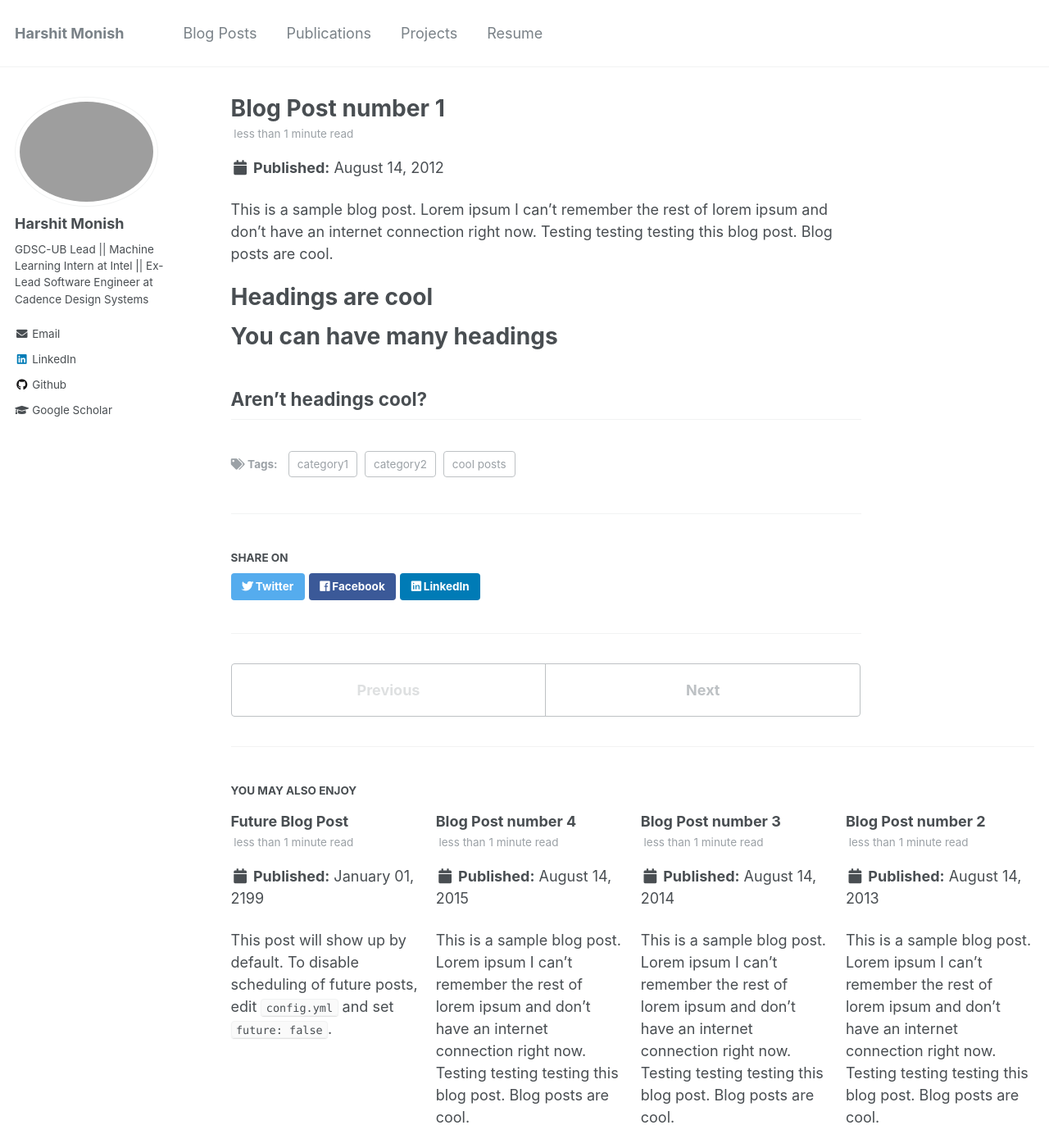
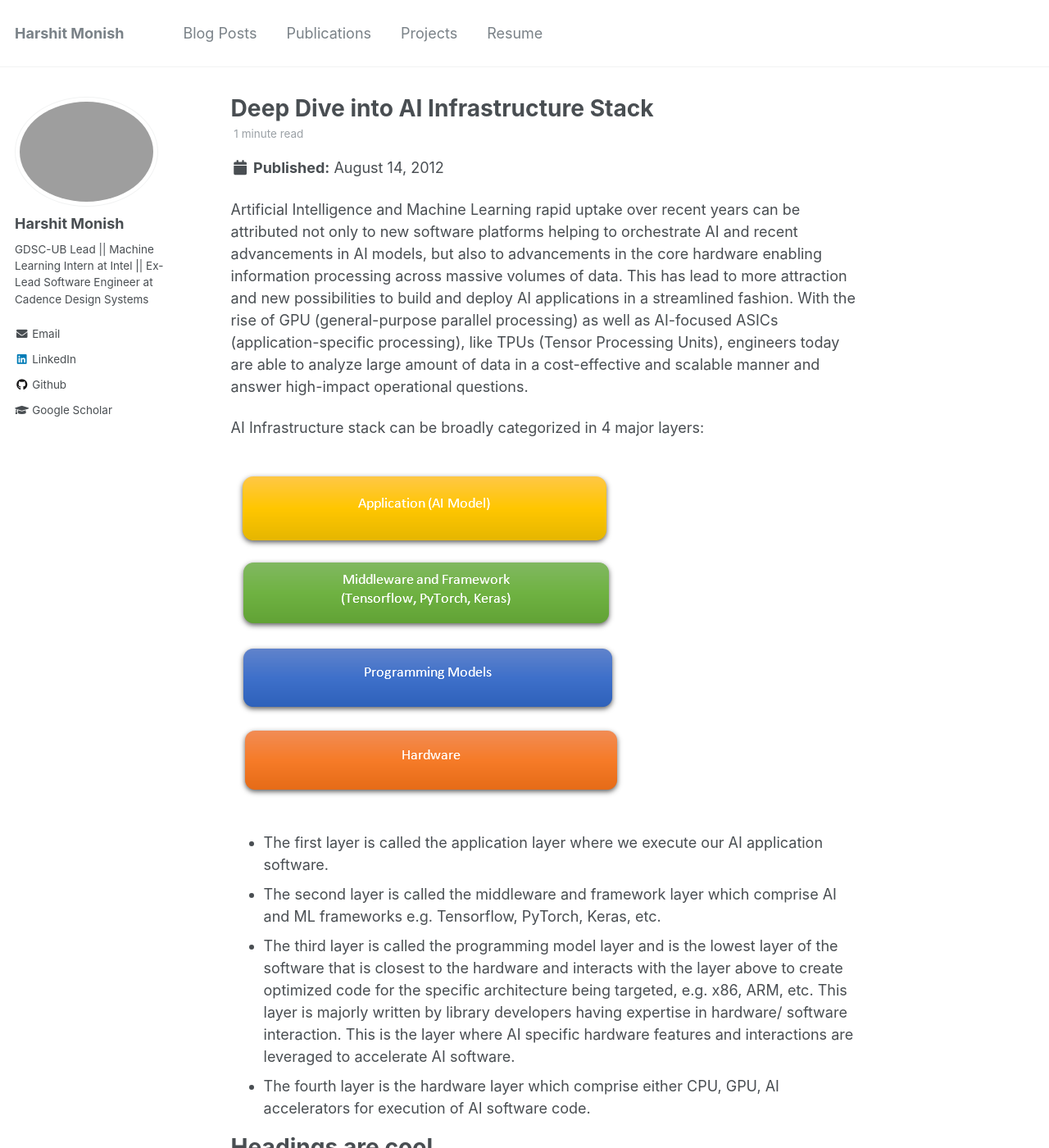
Before and after one commit to harshitmonish/harshitmonish.github.io, a Jekyll site: the page built from _posts/2012-08-14-blog-post-1.md, in a window 1280 px wide and 1400 px high. Shown: the whole window at 82% size. Built offline with Jekyll 4.4.1, drawn with Linux system fonts in a browser that asks for light colours; some of the changed text lies outside the part shown.

Commit message:
Updating 1t blog

```diff
--- a/_posts/2012-08-14-blog-post-1.md
+++ b/_posts/2012-08-14-blog-post-1.md
@@ -1,14 +1,27 @@
 ---
-title: 'Blog Post number 1'
+title: 'Deep Dive into AI Infrastructure Stack'
 date: 2012-08-14
 permalink: /posts/2012/08/blog-post-1/
 tags:
-  - cool posts
-  - category1
-  - category2
+  - AI
+  - Infrastructure
+  - Software, Hardware
 ---
 
-This is a sample blog post. Lorem ipsum I can't remember the rest of lorem ipsum and don't have an internet connection right now. Testing testing testing this blog post. Blog posts are cool.
+Artificial Intelligence and Machine Learning rapid uptake over recent years can be attributed not only to new software platforms helping to orchestrate AI and recent advancements in AI models, but also to advancements in the core hardware enabling information processing across massive volumes of data. This has lead to more attraction and new possibilities to build and deploy AI applications in a streamlined fashion.
+With the rise of GPU (general-purpose parallel processing) as well as AI-focused ASICs (application-specific processing), like TPUs (Tensor Processing Units), engineers today are able to analyze large amount of data in a cost-effective and scalable manner and answer high-impact operational questions.
+
+AI Infrastructure stack can be broadly categorized in 4 major layers:
+
+![alt text](https://github.com/harshitmonish/harshitmonish.github.io/blob/main/images/Blog-1.PNG)
+
+* The first layer is called the application layer where we execute our AI application software.
+* The second layer is called the middleware and framework layer which comprise AI and ML frameworks e.g. Tensorflow, PyTorch, Keras, etc.
+* The third layer is called the programming model layer and is the lowest layer of the software that is closest to the hardware and interacts with the layer above to create optimized code for the specific architecture being targeted, e.g. x86, ARM, etc. This layer is majorly written by library developers having expertise in hardware/ software interaction. This is the layer where AI specific hardware features and interactions are leveraged to accelerate AI software.
+* The fourth layer is the hardware layer which comprise either CPU, GPU, AI accelerators for execution of AI software code.
+
+
+
 
 Headings are cool
 ======
```
